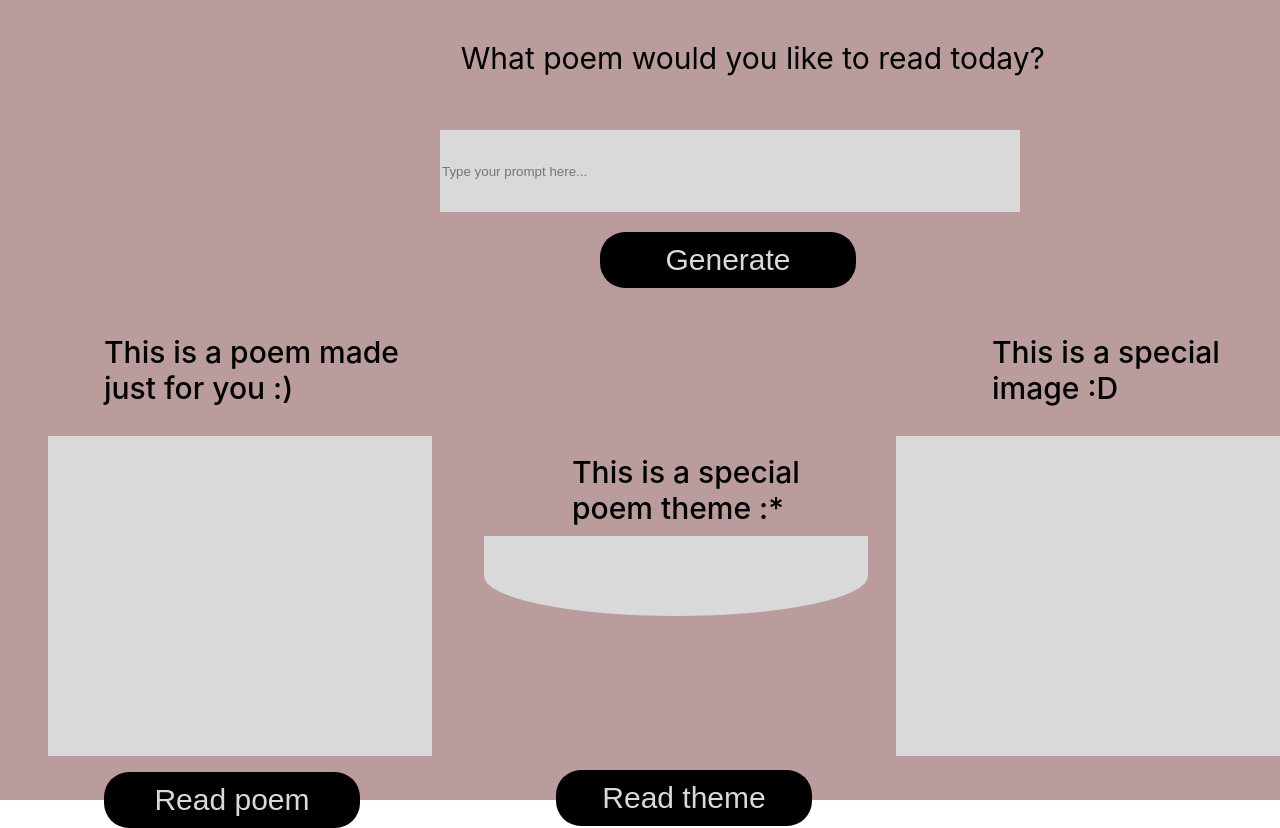
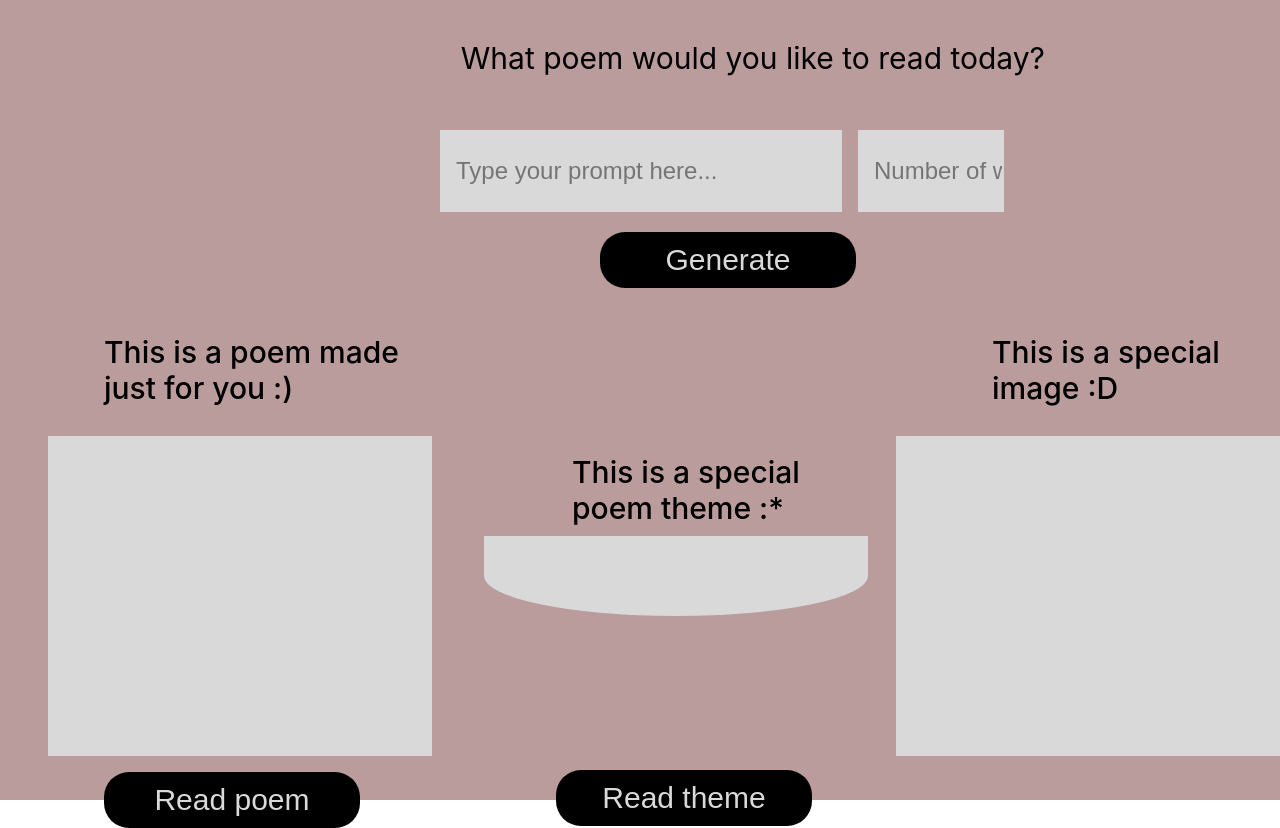
Before and after one commit to andrew-smalls/poem-generator, a React (Create React App) app: page / in a window 1280 px wide. Built offline with nearby package versions, Linux system fonts and the light colour scheme.

Commit message:
add customization for poem generation

```diff
--- a/src/InputForm/InputForm.css
+++ b/src/InputForm/InputForm.css
@@ -28,9 +28,20 @@
     padding-top: 10vh;
     padding-left: 55vh;
 }
+.inputs {
+    display: flex;
+    gap: 2vh;
+    border: none;
+}
 
 .inputForm .inputPrompt {
-    width: 45vw;
+    width: 30vw;
+    height: 10vh;
+    background: #D9D9D9;
+    border: none;
+}
+.inputForm .inputNumber {
+    width: 10vw;
     height: 10vh;
     background: #D9D9D9;
     border: none;
@@ -55,3 +66,8 @@
     background-color: palevioletred;
     color: black;
 }
+
+input[type="text"] {
+    font-size: 24px;
+    padding-left: 2vh;
+}
--- a/src/InputForm/InputForm.tsx
+++ b/src/InputForm/InputForm.tsx
@@ -49,9 +49,12 @@ export function InputForm({setTheme, setPoem, setImageURL}: InputFormProps) {
             </div>
             <div className={"form"}>
                 <form className={"inputForm"}>
+                    <div className={"inputs"}>
                     <input type="text" placeholder="Type your prompt here..." onChange={handleChange}
                            className={"inputPrompt"}/>
-                    <br></br>
+                    <input type="text" placeholder="Number of words.." onChange={handleChange}
+                           className={"inputNumber"} />
+                    </div>
                     <br></br>
                     <div className={"buton"}>
                         <input type="submit" value="Generate" onClick={handleSubmit} className={"generateButton"}/>
```
Also changed, not shown: 1 other file (tests, documents, lock files or other folders).
